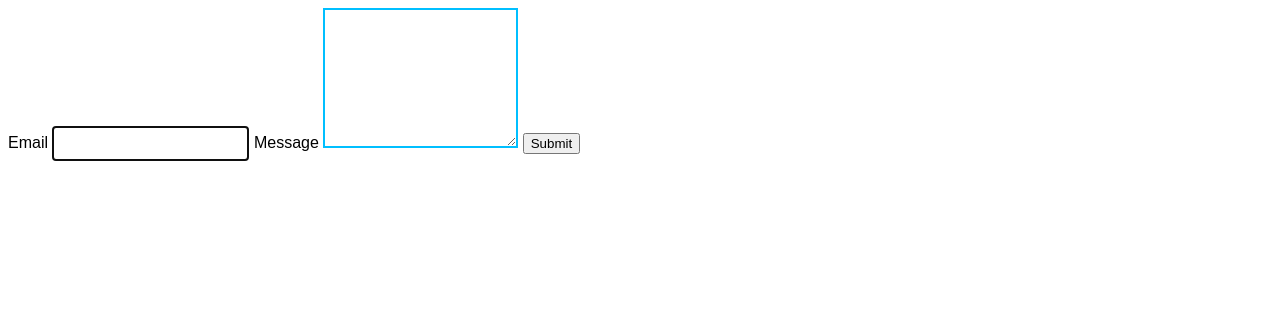
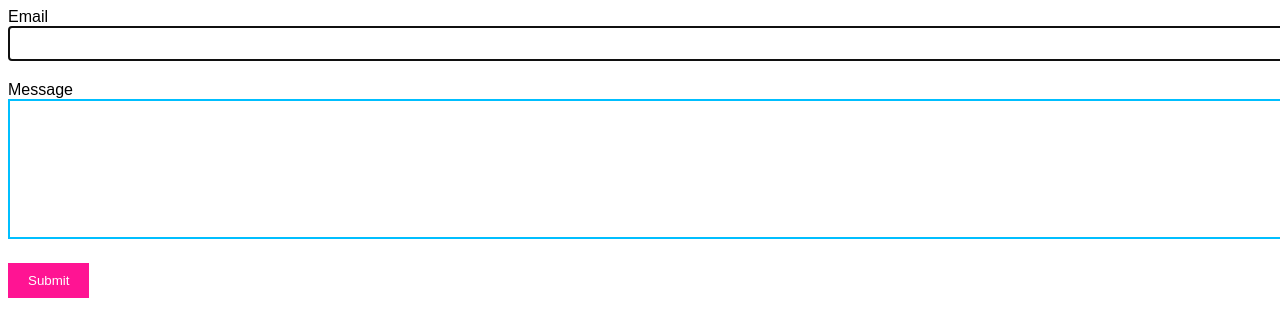
Before and after one commit to Keeldg/goit-js-hw-0009, a website built with Vite: page src/2-form.html in a window 1280 px wide. Built offline with nearby package versions, Linux system fonts and the light colour scheme.

Commit message:
hw-09-task-02-v1

```diff
--- a/src/css/forms.css
+++ b/src/css/forms.css
@@ -1,6 +1,26 @@
 body {
   font-family: 'Arial', sans-serif;
 }
+
+.feedback-form label {
+  display: block;
+  margin-bottom: 10px;
+}
+
+.feedback-form input,
+.feedback-form textarea {
+  width: 100%;
+  padding: 8px;
+  margin-bottom: 10px;
+}
+
+.feedback-form button {
+  padding: 10px 20px;
+  background-color: #ff1493;
+  color: white;
+  border: none;
+}
+
 input,
 textarea {
   border: 2px solid #00bfff;
```
